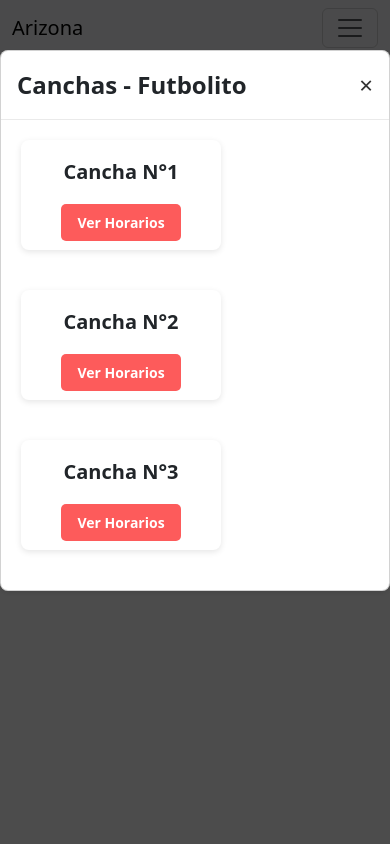
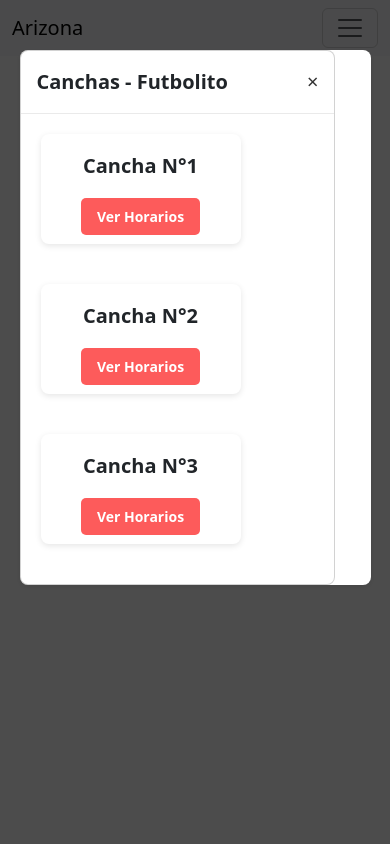
Before and after one commit to arizonv/RESERVAS-STACK, a Django app: page /servicios/a/listar/ in a window 390 px wide, after a click on "Ver Canchas". Run offline with Django 4.2, Linux system fonts and the light colour scheme; a user stored in the database is signed in; data comes from the database, SQL or seed files in the repository; both versions use the stored data as it was after the commit; some libraries are stand-ins or nearby versions.

Commit message:
media screen modales

```diff
--- a/static/css/services/agendas.css
+++ b/static/css/services/agendas.css
@@ -193,24 +193,31 @@
 
 /* Otros estilos */
 
+@media screen and (max-width: 767px) {
+    .modal-content {
+      width: 90%;
+    }
 
-@media (max-width: 500px) {
-    .modal-content {
-        width: 100%;
-        /* Ancho del contenido del modal en dispositivos móviles */
+    #modal-content-horarios {
+      width: 90%;
     }
 
     .modal-dialog,
     .modal-dialog-agenda {
-        max-width: 100%;
-        /* Ancho máximo del modal en dispositivos móviles */
-        min-width: unset;
-        /* Ancho mínimo del modal en dispositivos móviles */
-        margin-top: 50px;
-        /* Margen superior reducido del modal en dispositivos móviles */
+      margin-top: 50px;
+      max-width: 90%;
+      min-width: unset;
     }
 
-    /* Ajusta aquí otros estilos según tus necesidades */
-}
+    .modal-header h5 {
+      font-size: 20px;
+    }
 
-/* Estilos posteriores ... */
+    .modal-header [data-dismiss="modal"] {
+      font-size: 20px;
+    }
+
+    .modal-body ul li a {
+      padding: 6px;
+    }
+  }
```
Also changed, not shown: db.sqlite3.
